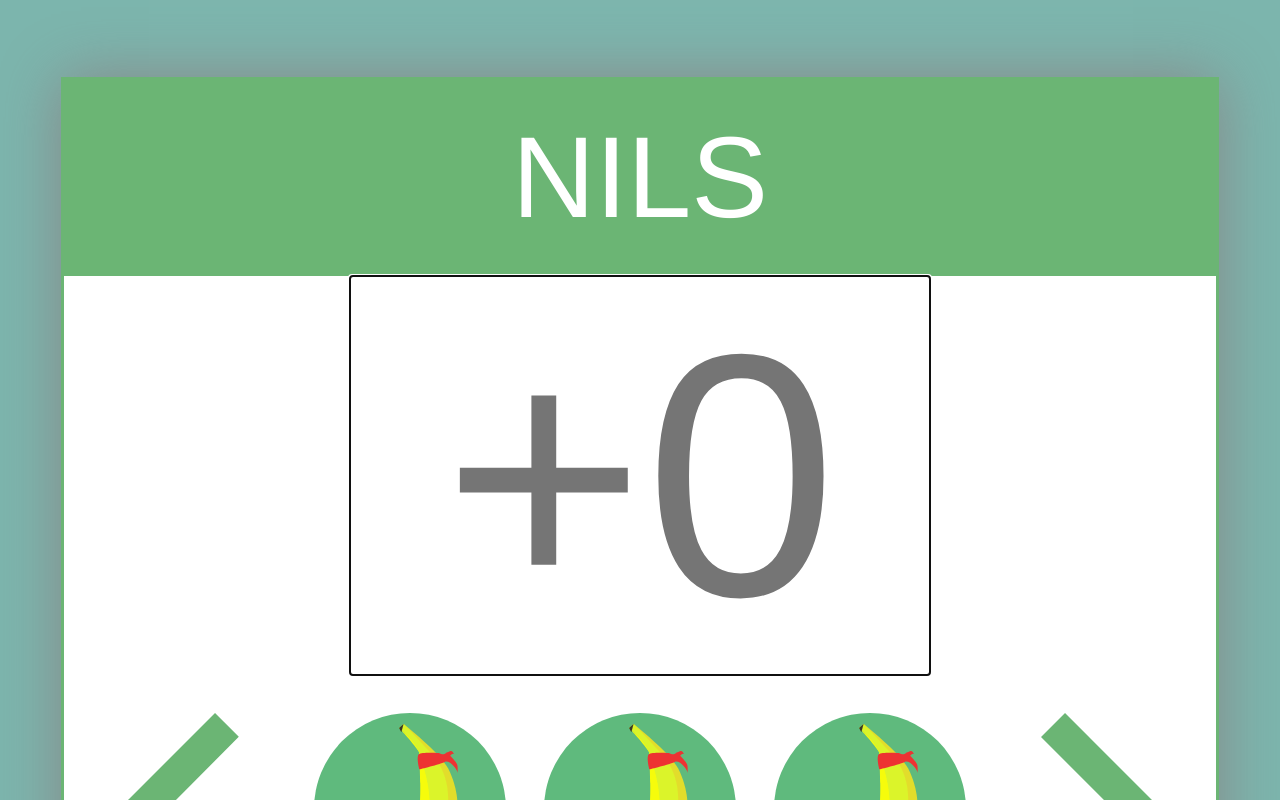
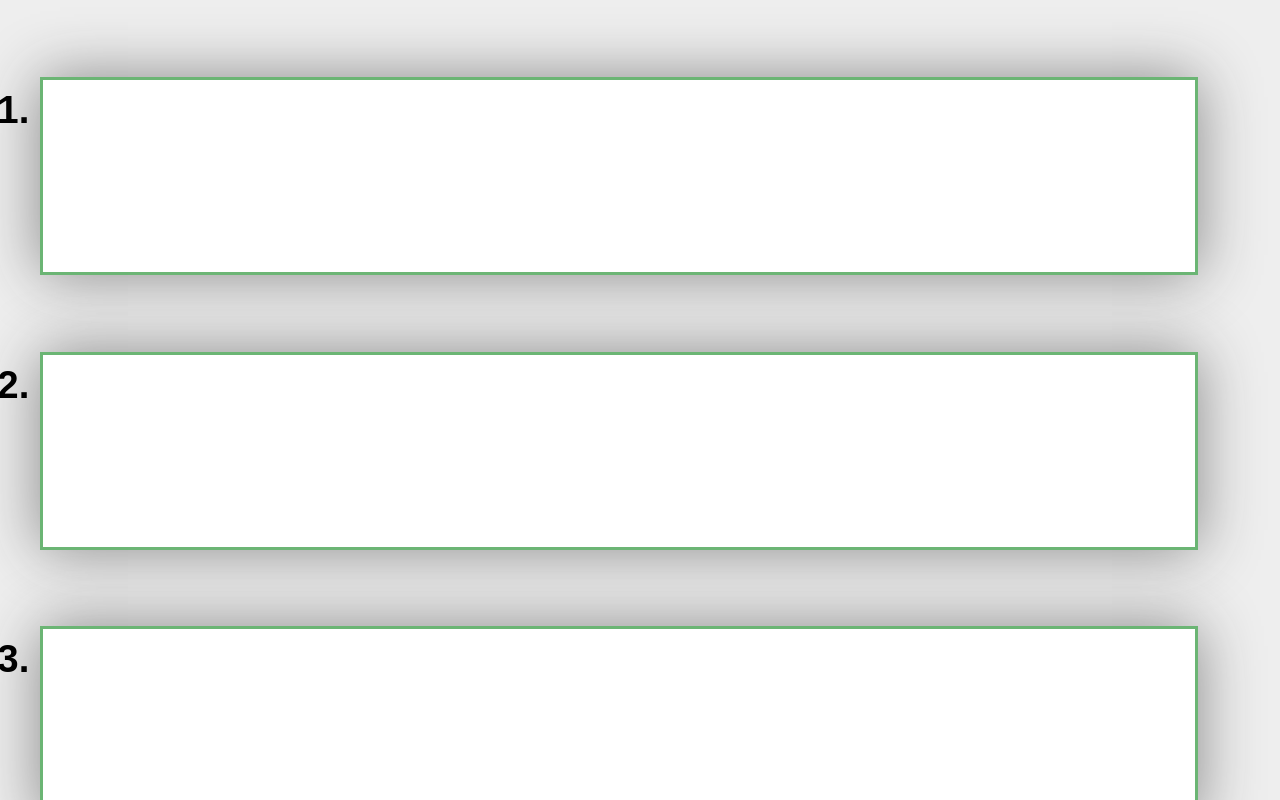
Before and after one commit to nlhiorth/janif, a React (Create React App) app in the folder janif-react/: page / in a window 1280 px wide. Shown: the top 800 px of the page. Built offline with nearby package versions, Linux system fonts and the light colour scheme.

Commit message:
Summary view

```diff
--- a/janif-react/src/components/Common/ScoreCard.jsx
+++ b/janif-react/src/components/Common/ScoreCard.jsx
@@ -46,7 +46,7 @@ class ScoreCard extends Component {
     const player = Object.assign({}, this.state.players[this.state.curplayer]);
 
     if (player.condition === 'loss') {
-      player.condition = 'none';
+      player.condition = 'normal';
       player.score -= 25;
     } else {
       player.condition = 'loss';
@@ -62,7 +62,7 @@ class ScoreCard extends Component {
     const player = Object.assign({}, this.state.players[this.state.curplayer]);
 
     if (player.condition === 'janif') {
-      player.condition = 'none';
+      player.condition = 'normal';
       player.score = 0;
     } else {
       player.condition = 'janif';
@@ -78,7 +78,7 @@ class ScoreCard extends Component {
     const player = Object.assign({}, this.state.players[this.state.curplayer]);
 
     if (player.condition === 'win') {
-      player.condition = 'none';
+      player.condition = 'normal';
       player.score = 0;
     } else {
       player.condition = 'win';
--- /dev/null
+++ b/janif-react/src/components/Common/SummaryCard.css
@@ -0,0 +1,61 @@
+.SummaryCard {
+  width: 90vw;
+  height: 5rem;
+  border-style: solid;
+  border-color: #6BB574;
+  background-color: #FFFFFF;
+  box-shadow: 0 0 1.5rem #888888;
+  display: flex;
+  flex-wrap: wrap;
+  align-content: space-between;
+  justify-content: center;
+  margin-top: 2rem;
+}
+
+.Header {
+  background-color: #6BB574;
+  width: 100%;
+}
+
+.Body {
+  width: 100%;
+  height: auto;
+}
+
+.Name {
+  font-family: helvetica;
+  font-style: normal;
+  font-weight: 300;
+  font-size: 3rem;
+  text-align: center;
+  color: #FFFFFF;
+}
+
+.Score {
+  font-family: helvetica;
+  font-style: normal;
+  font-weight: 300;
+  font-size: 9rem;
+  text-align: center;
+  color: #6BB574;
+  border: none;
+  width: 50%;
+}
+
+.Body form {
+  display: flex;
+  justify-content: center;
+}
+
+.Buttons {
+  height: 7rem;
+  display: flex;
+  justify-content: space-around;
+  align-items: center;
+}
+
+.Buttons img {
+  display: inline-block;
+  height: 5rem;
+  width: 5rem;
+}
--- /dev/null
+++ b/janif-react/src/components/Common/SummaryCard.jsx
@@ -0,0 +1,42 @@
+import React, { Component } from 'react';
+import './SummaryCard.css';
+
+class SummaryCard extends Component {
+  constructor(props) {
+    super(props);
+
+    this.state = {
+      curplayer: 0,
+      players: [
+        {
+          id: 0,
+          name: 'NILS',
+          score: '',
+          condition: 'normal'
+        },
+        {
+          id: 1,
+          name: 'CHRIS',
+          score: '',
+          condition: 'normal'
+        },
+        {
+          id: 2,
+          name: 'PINGIZ',
+          score: '',
+          condition: 'normal'
+        }
+      ],
+    }
+  }
+
+  render() {
+    return (
+      <div className="SummaryCard">
+
+      </div>
+    );
+  }
+}
+
+export default SummaryCard;
--- a/janif-react/src/components/ViewManager.jsx
+++ b/janif-react/src/components/ViewManager.jsx
@@ -1,12 +1,14 @@
 import React, { Component } from 'react';
 import Scoring from './Views/Scoring.jsx'
+import Summary from './Views/Summary.jsx'
 
 class ViewManager extends Component {
 
   render() {
     return (
       <div className="ViewManager">
-        {true && <Scoring />}
+        {false && <Scoring />}
+        {true && <Summary />}
       </div>
     );
   }
--- a/janif-react/src/components/Views/Scoring.jsx
+++ b/janif-react/src/components/Views/Scoring.jsx
@@ -6,29 +6,6 @@ import ScoreCard from '../Common/ScoreCard.jsx';
 class Scoring extends Component {
   constructor(props) {
     super(props);
-
-    this.state = {
-      changes: [
-        {
-          id: 0,
-          name: 'NILS',
-          score: 43,
-          condition: 'normal'
-        },
-        {
-          id: 1,
-          name: 'CHRIS',
-          score: 42,
-          condition: 'normal'
-        },
-        {
-          id: 2,
-          name: 'PINGIZ',
-          score: 13,
-          condition: 'normal'
-        }
-      ],
-    }
   }
 
   render() {
--- /dev/null
+++ b/janif-react/src/components/Views/Summary.css
@@ -0,0 +1,34 @@
+.Scoring {
+  width: 100vw;
+  height: 100vh;
+  display: flex;
+  justify-content: center;
+  align-items: flex-start;
+  align-content: flex-start;
+  background-color: #7CB5AD;
+}
+.wipe-enter {
+  opacity: 0.01;
+  position: absolute;
+  z-index: 1000;
+  transform: translate(100vw, 0);
+}
+
+.wipe-enter.wipe-enter-active {
+  opacity: 1;
+  transform: translate(0, 0);
+  transition: 500ms ease;
+}
+
+.wipe-leave {
+  opacity: 1;
+  position: absolute;
+  z-index: 100;
+  transform: translate(0, 0);
+}
+
+.wipe-leave.wipe-leave-active {
+  opacity: 0.01;
+  transform: translate(-100vw, 0);
+  transition: 500ms ease;
+}
--- /dev/null
+++ b/janif-react/src/components/Views/Summary.jsx
@@ -0,0 +1,55 @@
+import React, { Component } from 'react';
+import CSSTransitionGroup from 'react-transition-group/CSSTransitionGroup'
+import './Summary.css';
+import SummaryCard from '../Common/SummaryCard.jsx';
+
+class Summary extends Component {
+  constructor(props) {
+    super(props);
+
+    this.state = {
+      changes: [
+        {
+          id: 0,
+          name: 'NILS',
+          score: 26,
+          condition: 'loss'
+        },
+        {
+          id: 1,
+          name: 'CHRIS',
+          score: 0,
+          condition: 'janif'
+        },
+        {
+          id: 2,
+          name: 'PINGIZ',
+          score: 13,
+          condition: 'normal'
+        },
+        {
+          id: 3,
+          name: 'PEPPERONI',
+          score: -10,
+          condition: 'win',
+        }
+      ],
+    }
+  }
+
+  render() {
+    return (
+      <div className="Summary">
+        <ol className="SummaryList">
+          {this.state.changes.map(player => (
+            <li key={player.id}>
+              <SummaryCard name={player.name} score={player.score}/>
+            </li>
+          ))}
+        </ol>
+      </div>
+    );
+  }
+}
+
+export default Summary;
```
